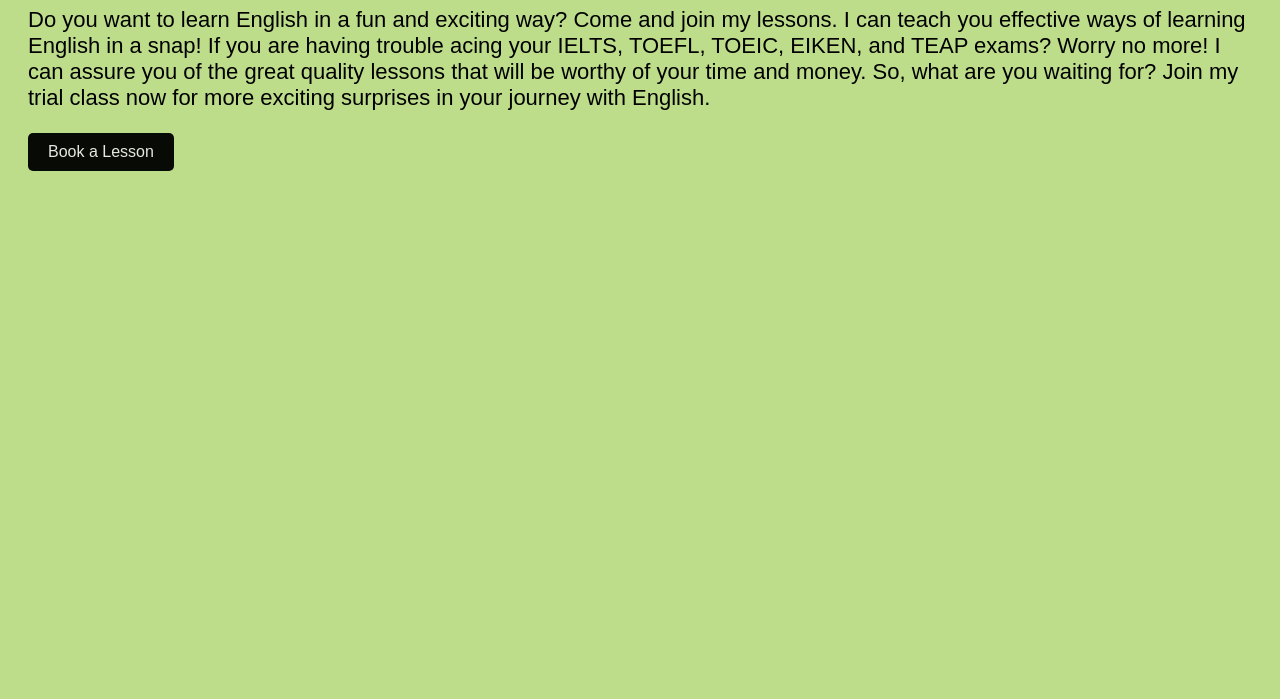
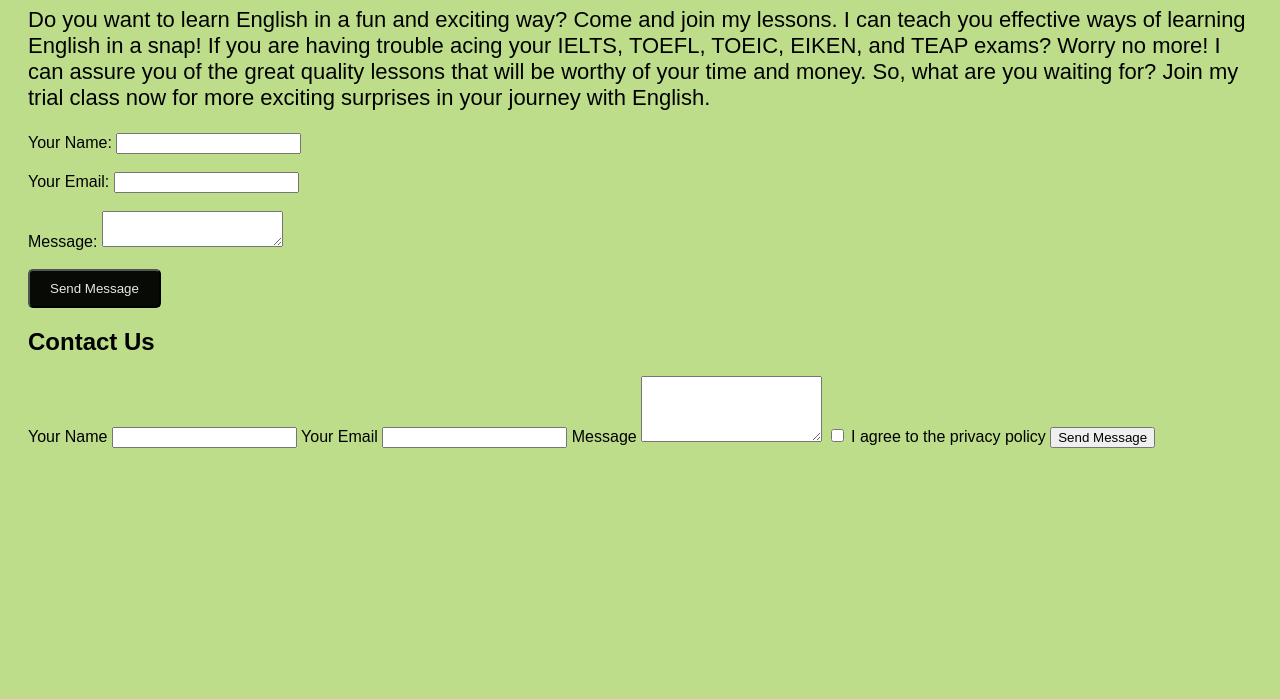
Before and after one commit to RomeLane/my-esl-website, a plain HTML site: page index.html in a window 1280 px wide. Shown: the part 101-800 px from the top of the page. Drawn offline with Linux system fonts and the light colour scheme.

Commit message:
Add files via upload

```diff
--- a/index.html
+++ b/index.html
@@ -26,8 +26,42 @@
   </style>
 </head>
 <body>
-  <h1>Welcome to RomeLane</h1>
+  <h1>Welcome to Utter English</h1>
   <p>Do you want to learn English in a fun and exciting way? Come and join my lessons. I can teach you effective ways of learning English in a snap! If you are having trouble acing your IELTS, TOEFL, TOEIC, EIKEN, and TEAP exams? Worry no more! I can assure you of the great quality lessons that will be worthy of your time and money. So, what are you waiting for? Join my trial class now for more exciting surprises in your journey with English.</p>
-  <a href="#" class="btn">Book a Lesson</a>
+  <form action=https://formspree.io/f/xgvadyon method="POST">
+    <label>
+      Your Name:
+      <input type="text" name="name" required>
+    </label><br><br>
+    <label>
+      Your Email:
+      <input type="email" name="_replyto" required>
+    </label><br><br>
+    <label>
+      Message:
+      <textarea name="message" required></textarea>
+    </label><br><br>
+    <button type="submit" class="btn">Send Message</button>
+  </form>
+
+
+<!-- Contact Form Section -->
+<h2>Contact Us</h2>
+<form action="your-backend-processing-script" method="POST">
+    <label for="name">Your Name</label>
+    <input type="text" id="name" name="name" required>
+
+    <label for="email">Your Email</label>
+    <input type="email" id="email" name="email" required>
+
+    <label for="message">Message</label>
+    <textarea id="message" name="message" rows="4" required></textarea>
+
+    <label for="privacy">
+        <input type="checkbox" id="privacy" name="privacy" required> I agree to the privacy policy
+    </label>
+
+    <button type="submit">Send Message</button>
+</form>
 </body>
 </html>
```
